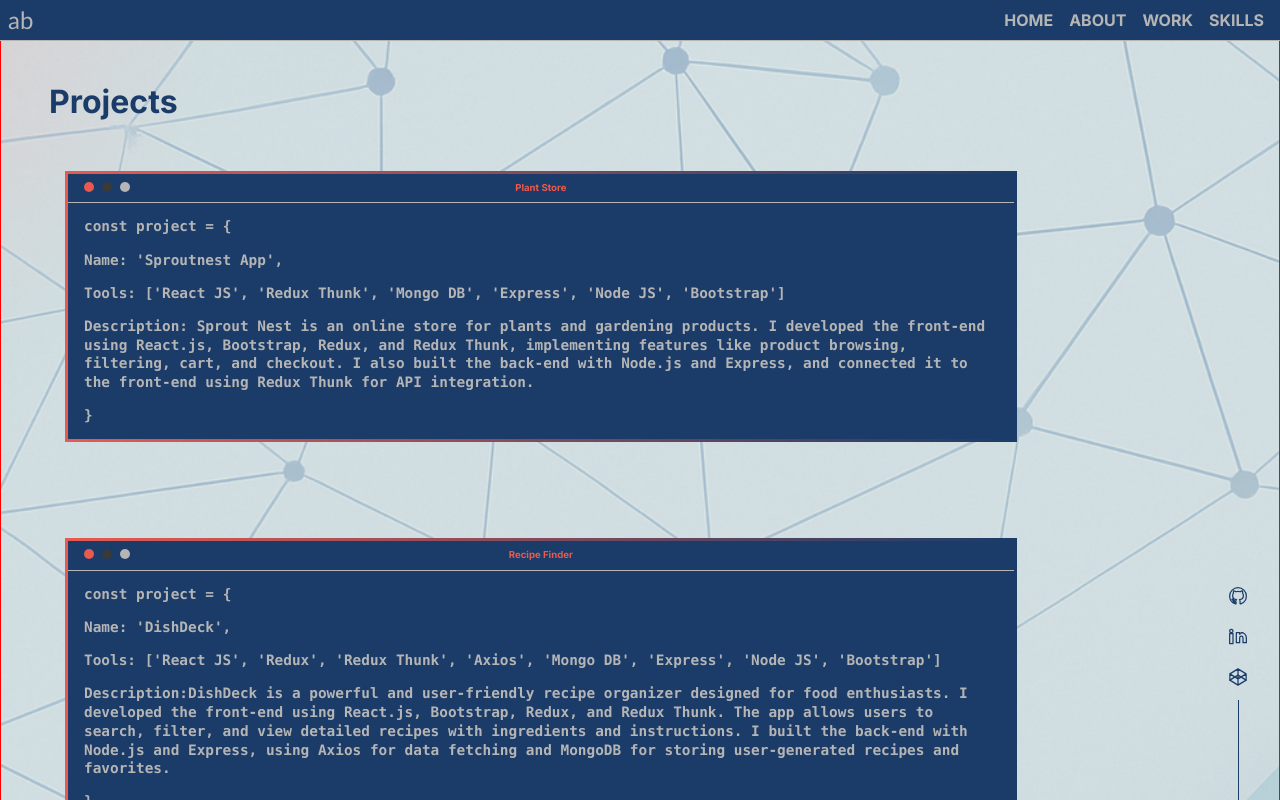
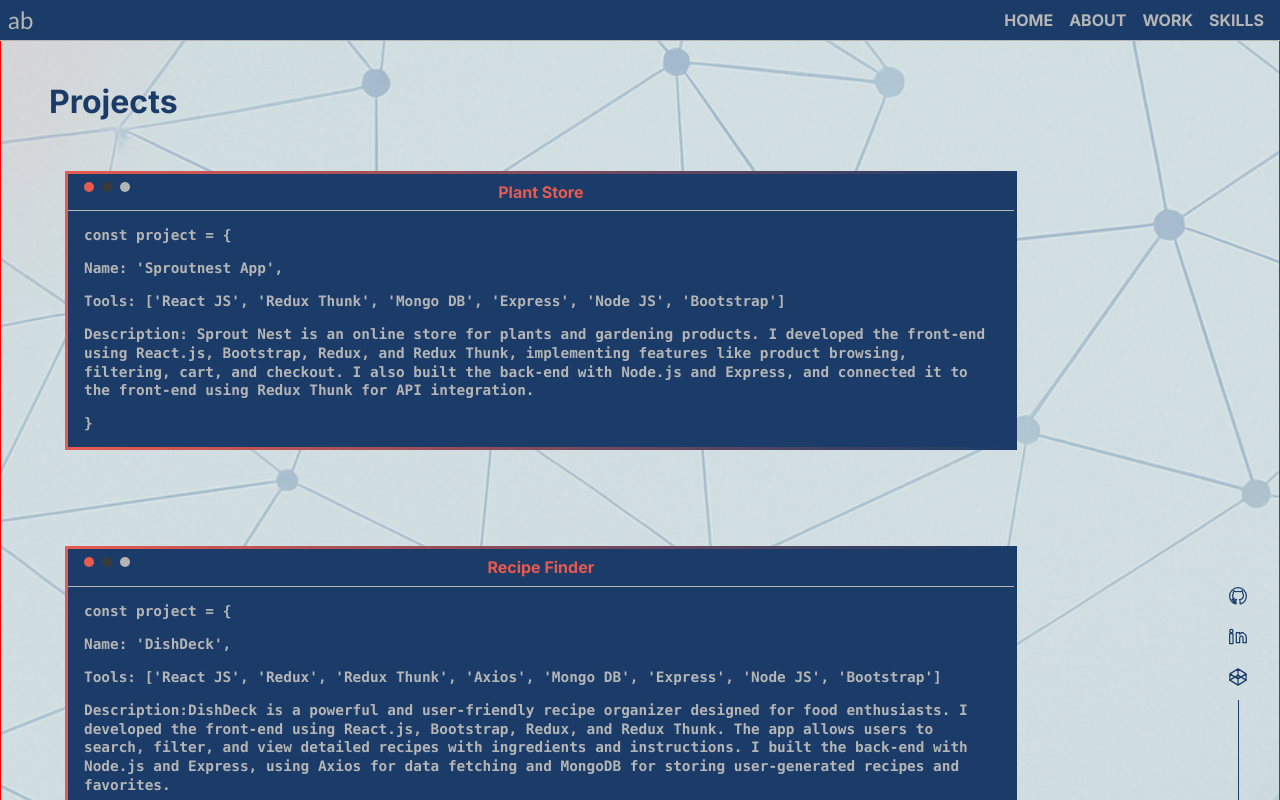
Before and after one commit to ashiyaman/Portfolio-Ashiya, a React (Vite) app: page /work in a window 1280 px wide. Shown: the top 800 px of the page. Built offline with nearby package versions, Linux system fonts and the light colour scheme.

Commit message:
fix: Fix font size

```diff
--- a/src/components/Work.css
+++ b/src/components/Work.css
@@ -63,7 +63,7 @@
     display: flex;
     margin: 0px;
     padding: 0.5rem 0px;
-    font-size: 0.6rem;
+    font-size: 1rem;
     justify-content: center;
 }
 
@@ -117,6 +117,9 @@ code p{
     .work:nth-child(4) {
       top: 16rem;
     }
+    .work-header{
+        font-size: 0.6rem;
+    }
   }
 
   .work:hover {
```
